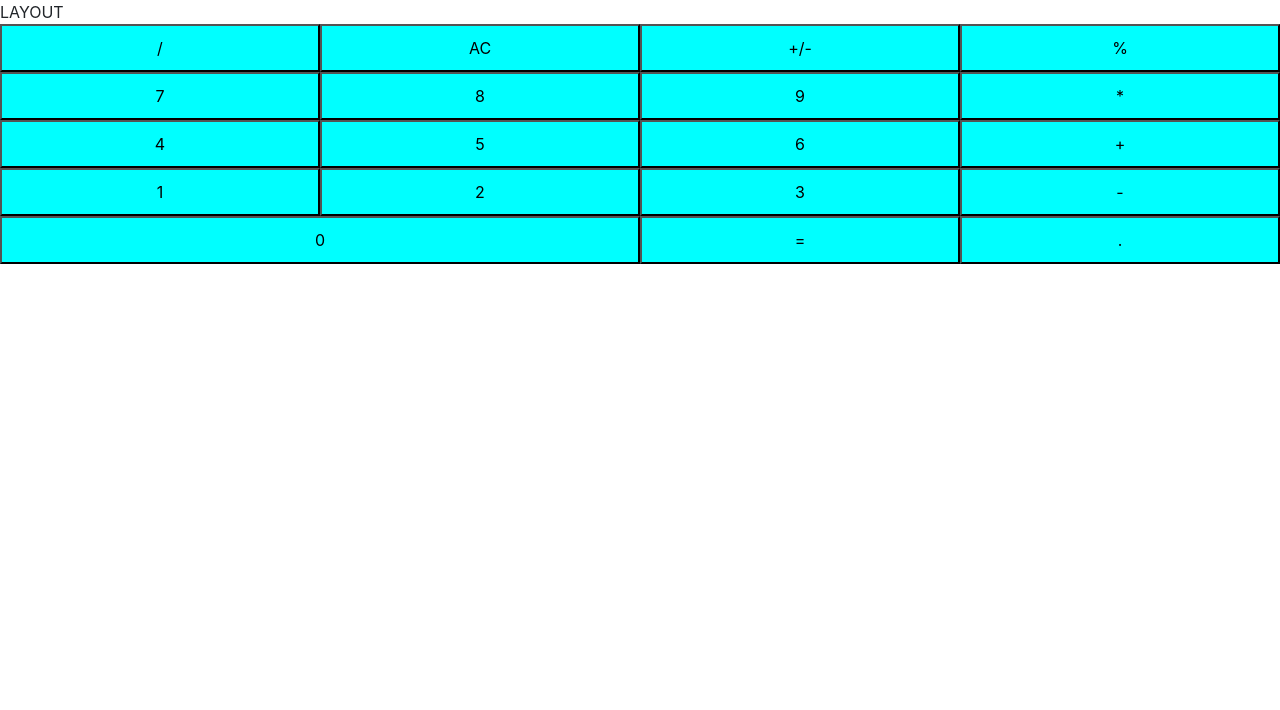
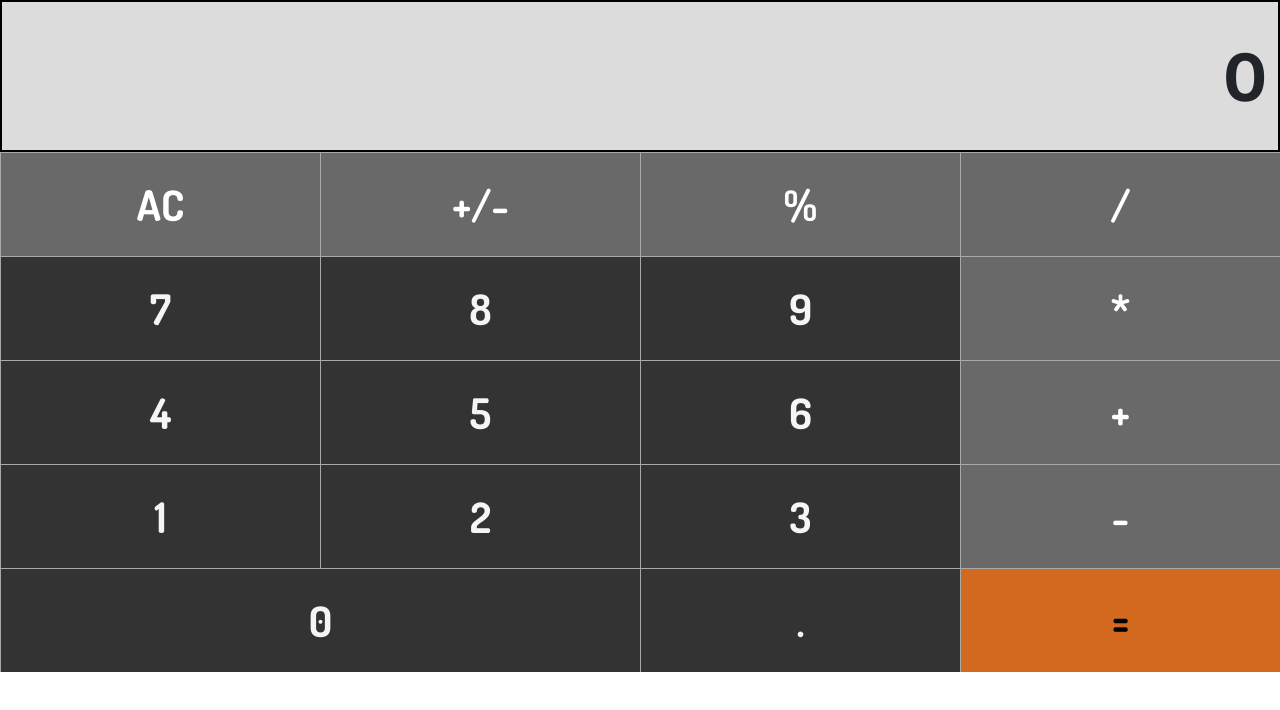
Before and after one commit to singhroshan1999/small-react-projects, a React (Create React App) app: page / in a window 1280 px wide. Shown: the top 710 px of the page. Built offline with nearby package versions, Linux system fonts and the light colour scheme.

Commit message:
first working release with few bugs

```diff
--- a/public/index.html
+++ b/public/index.html
@@ -26,6 +26,8 @@
     <script src="https://ajax.googleapis.com/ajax/libs/jquery/3.3.1/jquery.min.js"></script>
     <script src="https://cdnjs.cloudflare.com/ajax/libs/popper.js/1.14.3/umd/popper.min.js"></script>
     <script src="https://maxcdn.bootstrapcdn.com/bootstrap/4.1.3/js/bootstrap.min.js"></script>
+    <link href="https://fonts.googleapis.com/css?family=Work+Sans:600" rel="stylesheet">
+    <link href="https://fonts.googleapis.com/css?family=Dosis:700" rel="stylesheet">
   </head>
   <body>
     <noscript>
--- a/src/App.css
+++ b/src/App.css
@@ -1,13 +1,49 @@
+
 .App {
   text-align: center;
+  height:100%
 }
 .keypad div {
   margin:0px;
 }
 
 .keypad button {
-  background-color: aqua;
+  /* background-color: aqua; */
   /* flex: 1 0 auto;  */
-  padding:10px;
+  padding:20px 0 20px 0;
+  border-width: 1px 0 0 1px;
+  border-color: darkgray;
+  font-size:42px;
+  font-family: 'Dosis', sans-serif;
+
 
 }
+
+.keypad button:focus{
+  outline: 0
+}
+
+.keymap_number {
+background-color: #333;
+color: whitesmoke
+}
+
+.keypad_operator {
+background-color: dimgray;
+color: white
+}
+
+.keypad_equal {
+background-color: chocolate;
+}
+
+.display{
+border:2px solid #000;
+text-align: right;
+padding: 20px 10px 20px 10px;
+font-size:72px;
+font-weight: bold;
+background-color: gainsboro;
+font-family: 'Work Sans', sans-serif;
+
+}
--- a/src/App.js
+++ b/src/App.js
@@ -1,6 +1,5 @@
 import React, { Component } from 'react';
 import './App.css';
-
 import Div from './layout/Div';
 import Layout from './layout/layout';
 import Display from './layout/dispaly';
@@ -9,22 +8,145 @@ import KeyPad from './layout/keypad';
 class App extends Component {
 
   state = {
-    display : "",
-    count:0
+    display : 0,
+    lvalue:0,
+    rvalue:undefined,
+    ans:undefined,
+    operator:undefined,
+    count:0,
+    decimal:10,
+    lexp:0,
+    rexp:0,
+    int:true
   }
 
+valueReset(){
+  this.setState({int:true,rvalue:0})
+}
+
 updateDisplay = (str) => {
-  this.setState({display:str,count:this.state.count+1});
+  this.setState({display:str});
 }
-keypadHandler = () => {
-this.updateDisplay("clicked");
+keypadHandler = (btn) => {
+
+  switch(btn){
+    case '+':
+    this.setState({operator:0});
+    this.valueReset();
+    break;
+    case '-':
+    this.setState({operator:1});
+    this.valueReset();
+
+    break;
+    case '*':
+    this.setState({operator:2});
+    this.valueReset();
+
+    break;
+    case '/':
+    this.setState({operator:3});
+    this.valueReset();
+
+    break;
+    case '=':
+    const lv = this.state.lvalue*Math.pow(10,-this.state.lexp);
+    const rv = this.state.rvalue*Math.pow(10,-this.state.rexp);
+    const ans = this.state.ans;
+    var sol;// = this.state.ans;
+    switch(this.state.operator){
+      case 0: sol = lv+rv
+      break;
+      case 1: sol = lv-rv
+      break;
+      case 2: sol = lv*rv
+      break;
+      case 3: sol = lv/rv
+      break;
+
+    }
+    this.setState({ans:sol,operator:undefined});
+
+    break;
+    case 'AC':
+    this.setState({
+      display : 0,
+      lvalue:0,
+      rvalue:0,
+      ans:undefined,
+      operator:undefined,
+      count:0,
+      decimal:10,
+      lexp:0,
+      rexp:0,
+      int:true
+    })
+    break;
+    case '+/-':
+    // this.setState({operator:5});
+    if(this.state.ans !== undefined){
+      this.setState({ans:-this.state.ans})
+    }else if (this.state.rvalue !== undefined) {
+      this.setState({rvalue:-this.state.rvalue})
+    } else {
+      this.setState({lvalue:-this.state.lvalue})
+    }
+    // this.valueReset();
+    break;
+    case '%':
+    // this.setState({operator:4});
+    // this.valueReset();
+    if(this.state.ans !== undefined){
+      this.setState({ans:this.state.ans/100.0})
+    }else if (this.state.rvalue !== undefined) {
+      this.setState({rvalue:this.state.rvalue})
+       this.keypadHandler('=')
+      //  this.keypadHandler('%')
+    } else {
+      this.setState({lvalue:this.state.lvalue/100.0})
+    }
+
+    break;
+    case '.':
+    if(this.state.int === true)
+        this.setState({int:false});
+    break;
+    default:
+    if(btn === '0' || '1' || '2' || '3' || '4' || '5' || '6' || '7' || '8' || '9'){
+      //  if(this.state.decimal === 10){
+      if(this.state.operator === undefined){
+        this.setState({lvalue:this.state.lvalue*this.state.decimal+parseInt(btn)});
+        if(this.state.int !== true) this.setState({lexp:this.state.lexp+1})
+      } else {
+        this.setState({rvalue:this.state.rvalue*this.state.decimal+parseInt(btn)});
+        if(this.state.int !== true) this.setState({rexp:this.state.rexp+1})
+      }
+   }
+
+    break;
+
+
+
+  }
+  // alert('hell')
+if(this.state.operator !== undefined) {
+  this.updateDisplay(this.state.rvalue*Math.pow(10,-this.state.rexp))
+}else if (this.state.ans === undefined) {
+  this.updateDisplay(this.state.lvalue*Math.pow(10,-this.state.lexp))
+} else {
+  this.updateDisplay(this.state.ans)
+}
+this.updateDisplay(this.state.lvalue*Math.pow(0.1,this.state.lexp));
+this.updateDisplay(this.state.rvalue*Math.pow(0.1,this.state.rexp));
+
 }
 
   render() {
+
     return (
       <Div>
         <Layout>
-          <Display display = {this.state.display} />
+          <Display disp = {this.state} />
           <KeyPad clicked = {this.keypadHandler} />
         </Layout>
       </Div>
--- a/src/layout/button.js
+++ b/src/layout/button.js
@@ -6,7 +6,7 @@ import Div from './Div';
 const button = (props) => {
     return (
         <Div>
-            <button onClick = {props.clicked} className={props.classes}>{props.symbol}</button>
+            <button onClick = {()=>{props.clicked(props.symbol)}} className={props.classes}>{props.symbol}</button>
         </Div>
     )
 
--- a/src/layout/dispaly.js
+++ b/src/layout/dispaly.js
@@ -1,12 +1,20 @@
 import React from 'react';
-import Div from './Div';
 
 // STARTING WITH STATE LESS
 
 const display = (props) => {
+    var show;
+    if(props.disp.operator !== undefined) {
+        show = props.disp.rvalue*Math.pow(10,-props.disp.rexp)
+      }else if (props.disp.ans === undefined) {
+        show = props.disp.lvalue*Math.pow(10,-props.disp.lexp)
+      } else {
+        show = props.disp.ans
+      }
+
     return (
-        <div>
-            {props.display}
+        <div className="display">
+            {show}
         </div>
     )
 
--- a/src/layout/keypad.js
+++ b/src/layout/keypad.js
@@ -1,5 +1,4 @@
 import React from 'react';
-import Div from './Div';
 import Button from './button';
 
 // STARTING WITH STATE LESS
@@ -9,34 +8,34 @@ const keypad = (props) => {
     return (
         <div className="keypad">
             <div className="row">
-            <Button clicked={props.clicked} classes="col" symbol={keymap[13]} />
-            <Button clicked={props.clicked} classes="col" symbol={keymap[15]} />
-            <Button clicked={props.clicked} classes="col" symbol={keymap[16]} />
-            <Button clicked={props.clicked} classes="col" symbol={keymap[17]} />
+            <Button clicked={props.clicked} classes="col keypad_operator" symbol={keymap[15]} />
+            <Button clicked={props.clicked} classes="col keypad_operator" symbol={keymap[16]} />
+            <Button clicked={props.clicked} classes="col keypad_operator" symbol={keymap[17]} />
+            <Button  clicked={props.clicked} classes="col keypad_operator" symbol={keymap[13]} />
             </div>
             <div className="row">
-            <Button clicked={props.clicked} classes="col" symbol={keymap[7]} />
-          <Button clicked={props.clicked}  classes="col" symbol={keymap[8]} />
-          <Button clicked={props.clicked}  classes="col" symbol={keymap[9]} />
-          <Button clicked={props.clicked}  classes="col" symbol={keymap[12]} />
+            <Button clicked={props.clicked} classes="col keymap_number" symbol={keymap[7]} />
+          <Button clicked={props.clicked}  classes="col keymap_number" symbol={keymap[8]} />
+          <Button clicked={props.clicked}  classes="col keymap_number" symbol={keymap[9]} />
+          <Button  clicked={props.clicked}  classes="col keypad_operator" symbol={keymap[12]} />
             </div>
             <div className="row">
-            <Button clicked={props.clicked} classes="col" symbol={keymap[4]} />
-            <Button clicked={props.clicked} classes="col" symbol={keymap[5]} />
-            <Button clicked={props.clicked} classes="col" symbol={keymap[6]} />
-            <Button clicked={props.clicked} classes="col" symbol={keymap[10]} />
+            <Button clicked={props.clicked} classes="col keymap_number" symbol={keymap[4]} />
+            <Button clicked={props.clicked} classes="col keymap_number" symbol={keymap[5]} />
+            <Button clicked={props.clicked} classes="col keymap_number" symbol={keymap[6]} />
+            <Button  clicked={props.clicked} classes="col keypad_operator" symbol={keymap[10]} />
             </div>
 
             <div className="row">
-            <Button clicked={props.clicked} classes="col" symbol={keymap[1]} />
-            <Button clicked={props.clicked} classes="col" symbol={keymap[2]} />
-            <Button clicked={props.clicked} classes="col" symbol={keymap[3]} />
-            <Button clicked={props.clicked} classes="col" symbol={keymap[11]} />
+            <Button clicked={props.clicked} classes="col keymap_number" symbol={keymap[1]} />
+            <Button clicked={props.clicked} classes="col keymap_number" symbol={keymap[2]} />
+            <Button clicked={props.clicked} classes="col keymap_number" symbol={keymap[3]} />
+            <Button  clicked={props.clicked} classes="col keypad_operator" symbol={keymap[11]} />
             </div>
             <div className="row">
-            <Button clicked={props.clicked} classes="col-6" symbol={keymap[0]} />
-            <Button clicked={props.clicked} classes="col" symbol={keymap[14]} />
-            <Button clicked={props.clicked} classes="col" symbol={keymap[18]} />
+            <Button clicked={props.clicked} classes="col-6 keymap_number" symbol={keymap[0]} />
+            <Button clicked={props.clicked} classes="col keymap_number" symbol={keymap[18]} />
+            <Button clicked={props.clicked} classes="col keypad_equal" symbol={keymap[14]} />
             </div>
         </div>
     )
--- a/src/layout/layout.js
+++ b/src/layout/layout.js
@@ -6,7 +6,7 @@ import Div from './Div';
 const layout = (props) => {
     return (
         <Div>
-            LAYOUT
+
             {props.children}
         </Div>
     )
```
